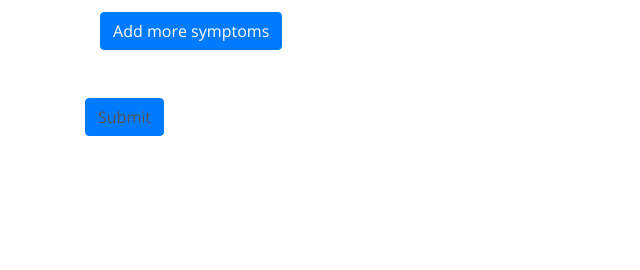
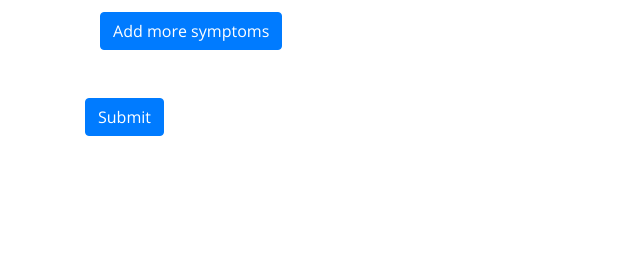
Before and after one commit to ladyOouf/SymptoTrack, a Flask app: page /symptom_input/ in a window 1280 px wide. Shown: the part 807-1077 px from the top of the page, without its empty margins (0-640 px from the left). Run offline with Flask 3, Linux system fonts and the light colour scheme; the visitor is signed in with stand-in values (Sample User, id 1); some libraries are stand-ins or nearby versions.

Commit message:
Update symptom_input.html

```diff
--- a/Sympto_track/templates/other html/symptom_input.html
+++ b/Sympto_track/templates/other html/symptom_input.html
@@ -1,8 +1,8 @@
 <!--Name of Code artifact: symptom_input.html
 Description: This code is responsible for getting the user's pain input.
-Authors: Ava G, Sree Kondi
+Authors: Ava G, Sree Kondi, Sarah M
 Date Creation : October 15, 2023
-Date Revised: November 17, 2023
+Date Revised: February 25, 2024
 Preconditions: Empty Strings are not allowed.
 Postconditions: No return values. -->
 
@@ -80,8 +80,6 @@ Postconditions: No return values. -->
       <br>
       <br>
       <!--Creating the slider-->
-
-
       <br>
 
       <div class="container my-5">
@@ -103,7 +101,7 @@ Postconditions: No return values. -->
             <!-- Giving user the ability to write a description -->
             <div class="row my-3">
               <div class="col-12">
-                <input type="text" class="form-control input-text" placeholder="Pain Description" name = "pain_description">
+                <input type="text" class="form-control input-text" placeholder="Pain Description" name="pain_description">
               </div>
             </div>
 
@@ -179,8 +177,10 @@ Postconditions: No return values. -->
 
 
       </script>
-      <div class="container my-5"><a button type="submit" class="btn btn-primary">Submit</a></div>
-
+            <!-- Submit button -->
+            <div class="container my-5">
+              <button type="submit" class="btn btn-primary">Submit</button>
+            </div>
       </body
       </html>
 
@@ -208,9 +208,6 @@ Postconditions: No return values. -->
     <!-- Optional JavaScript -->
     <script src="../../static/js/jquery.js"></script> <!-- new jquery 12.3, Sarah -->
     <script src="../../static/js/scripts.js"></script> <!-- establishes script.js connection, Sarah -->
-<!--    <script src="https://code.jquery.com/jquery-3.3.1.slim.min.js" integrity="sha384-q8i/X+965DzO0rT7abK41JStQIAqVgRVzpbzo5smXKp4YfRvH+8abtTE1Pi6jizo" crossorigin="anonymous"></script>-->
-<!--    <script src="https://code.jquery.com/jquery-3.6.0.min.js"></script>-->
-<!--    <script src="https://cdnjs.cloudflare.com/ajax/libs/popper.js/1.14.7/umd/popper.min.js" integrity="sha384-UO2eT0CpHqdSJQ6hJty5KVphtPhzWj9WO1clHTMGa3JDZwrnQq4sF86dIHNDz0W1" crossorigin="anonymous"></script>-->
    <script src="../../static/bootstrap/js/bootstrap.min.js"></script>
   </body>
 </html>
```
Lines whose indentation alone changed are shown as unchanged.
